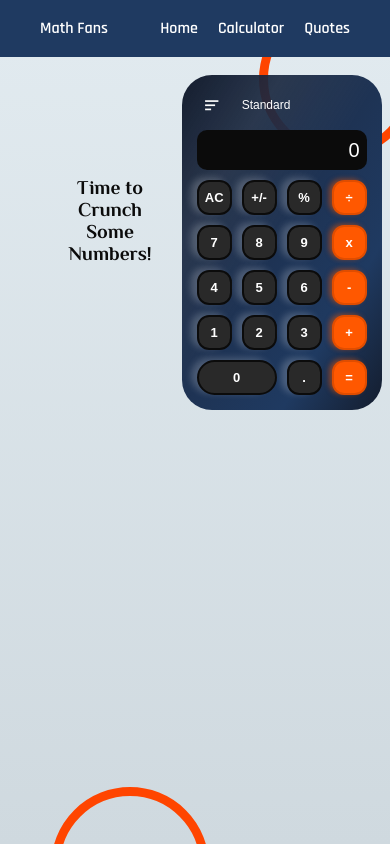
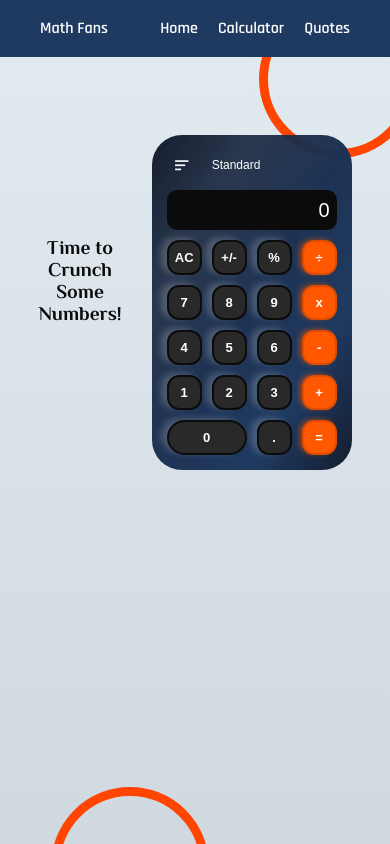
Before and after one commit to ibtisam-adil/Math-Magician, a React (Create React App) app: page /calculator in a window 390 px wide. Built offline with nearby package versions, Linux system fonts and the light colour scheme; a web font is replaced by a local one.

Commit message:
removed unnecessary padding

```diff
--- a/src/App.css
+++ b/src/App.css
@@ -182,7 +182,6 @@ body {
 
   /* CALCULATOR CSS */
   body .hero-wrapper {
-    padding: 5rem;
     gap: 3rem;
   }
 
@@ -272,7 +271,6 @@ body {
 
   /* CALCULATOR CSS */
   body .hero-wrapper {
-    padding: 3rem;
     gap: 3rem;
   }
 
--- a/src/components/calculator/calculator.css
+++ b/src/components/calculator/calculator.css
@@ -5,7 +5,7 @@
   flex-direction: row;
   justify-content: center;
   gap: 6rem;
-  padding: 9rem 2rem;
+  padding: 9rem 0;
   z-index: 1;
 }
 
```
